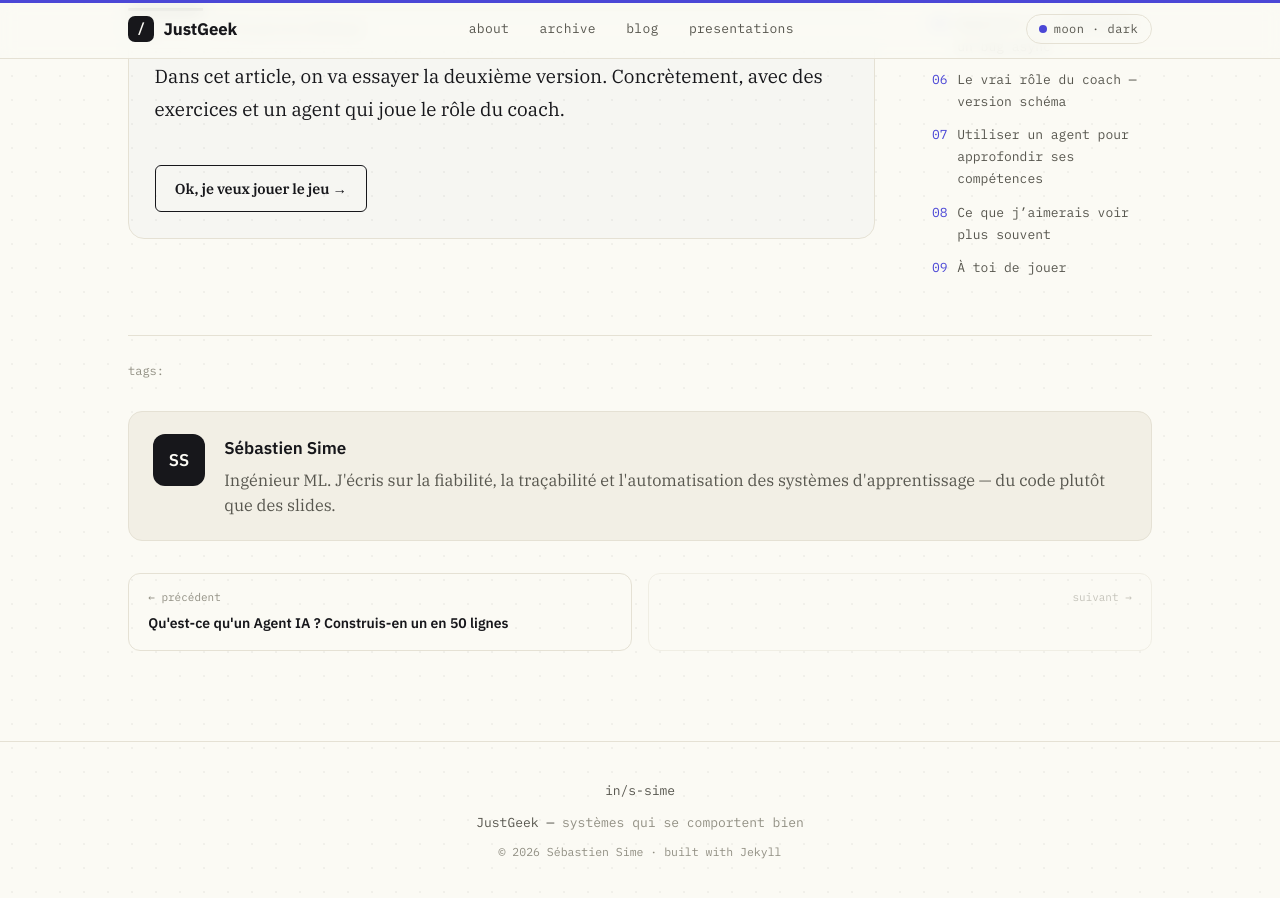
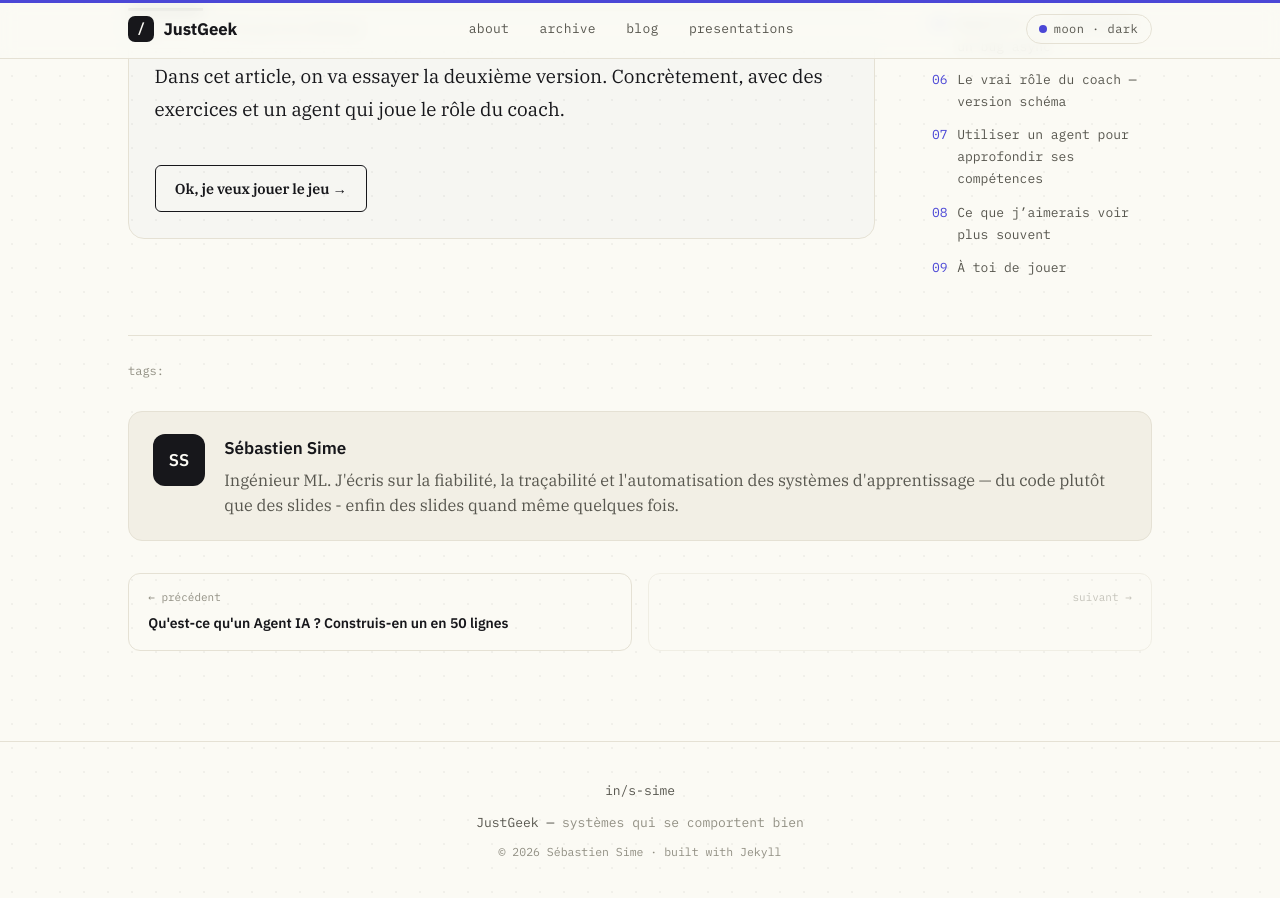
Before and after one commit to ssime-git/JustGeek, a Jekyll site: the page built from _posts/2026-06-27-apprendre-a-coder-en-2026.md, in a window 1280 px wide and 900 px high, scrolled down 2144 px. Built offline with Jekyll 4.4.1, drawn with Linux system fonts in a browser that asks for light colours.

Commit message:
fix: correct interactive async exercise

```diff
--- a/_layouts/post-interactive.html
+++ b/_layouts/post-interactive.html
@@ -61,7 +61,7 @@
     <span class="bio-avatar">SS</span>
     <div>
       <div class="bio-name">{{ site.author }}</div>
-      <div class="bio-text">Ingénieur ML. J'écris sur la fiabilité, la traçabilité et l'automatisation des systèmes d'apprentissage — du code plutôt que des slides.</div>
+      <div class="bio-text">Ingénieur ML. J'écris sur la fiabilité, la traçabilité et l'automatisation des systèmes d'apprentissage — du code plutôt que des slides - enfin des slides quand même quelques fois.</div>
     </div>
   </div>
 </article>
--- a/_layouts/post.html
+++ b/_layouts/post.html
@@ -56,7 +56,7 @@
     <span class="bio-avatar">SS</span>
     <div>
       <div class="bio-name">{{ site.author }}</div>
-      <div class="bio-text">Ingénieur ML. J'écris sur la fiabilité, la traçabilité et l'automatisation des systèmes d'apprentissage — du code plutôt que des slides.</div>
+      <div class="bio-text">Ingénieur ML. J'écris sur la fiabilité, la traçabilité et l'automatisation des systèmes d'apprentissage — du code plutôt que des slides - enfin des slides quand même quelques fois.</div>
     </div>
   </div>
 </article>
--- a/_posts/2026-06-27-apprendre-a-coder-en-2026.md
+++ b/_posts/2026-06-27-apprendre-a-coder-en-2026.md
@@ -249,7 +249,7 @@
 
 <div class="js-cell-question" style="display:none">
 
-Question : **pourquoi `data.name` est-il `undefined` même avec un `fetch` qui fonctionne ?**
+Question : <strong>pourquoi <code>data.name</code> est-il <code>undefined</code> même avec un <code>fetch</code> qui fonctionne ?</strong>
 
 <div class="codecoach-callout">
 <strong>Indice :</strong> regarde chaque ligne qui retourne une Promise. Est-ce que tu attends bien son résultat avant de passer à la ligne suivante ?
@@ -257,7 +257,7 @@
 
 <div class="codecoach-exercise" data-exercise="async-bug">
   <label for="async-answer">Ta réponse</label>
-  <input id="async-answer" name="answer" type="text" inputmode="text" placeholder="Ex: il manque await avant fetch">
+  <input id="async-answer" name="answer" type="text" inputmode="text" placeholder="Ex: il manque await avant response.json()">
   <div class="codecoach-actions">
     <button type="button" data-action="check">Vérifier</button>
     <button type="button" data-action="ask-agent">Demander au coach</button>
```
Also changed, not shown: other parts of _posts/2026-06-27-apprendre-a-coder-en-2026.md (+1 -1 lines), tests/codecoach-async-demo.test.mjs (added, +13 -0 lines).
